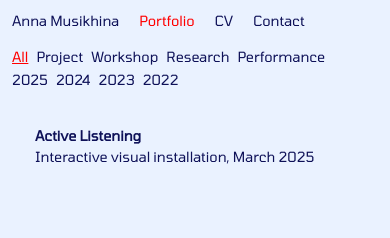
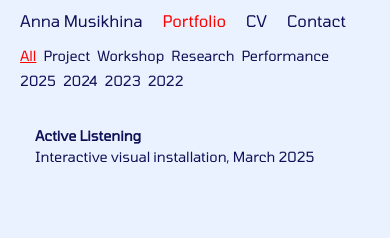
Before and after one commit to Brainspins/website, a plain HTML site: page portfolio.html in a window 390 px wide. Shown: the top 238 px of the page. Drawn offline with Linux system fonts and the light colour scheme.

Commit message:
Update site files

```diff
--- a/scripts/portfolio.js
+++ b/scripts/portfolio.js
@@ -29,15 +29,13 @@ document.addEventListener("DOMContentLoaded", function () {
 
     // === Wheel handler: scroll horizontally only on wide screens ===
     portfolioWrapper.addEventListener('wheel', (e) => {
-      // If viewport width is bigger than 768px, scroll horizontally; otherwise let vertical scroll happen
-      if (window.innerWidth > 768) {
-        if (e.deltaY !== 0) {
-          e.preventDefault();
-          portfolioWrapper.scrollLeft += e.deltaY;
-        }
+      const isHorizontalLayout = window.innerWidth > 768;
+      if (isHorizontalLayout && e.deltaY !== 0) {
+       e.preventDefault();
+       portfolioWrapper.scrollLeft += e.deltaY;
       }
-      // If small screen (<=768px), do nothing here so the page can scroll vertically.
     }, { passive: false });
+
   }
 
   // === In‐section carousel logic ===
--- a/styles/portfolio.css
+++ b/styles/portfolio.css
@@ -67,7 +67,7 @@ html, body {
 
 .filter-group {
   display: flex;
-  gap: 12px 8px;
+  gap: 12px 7px;
 }
 
 .filter-group span {
@@ -89,7 +89,7 @@ html, body {
   padding: 20px;
   margin-top: 80px; /* space for nav + filters */
   overflow-x: auto;
-  overflow-y: hidden;
+  overflow-y: auto;
   scroll-behavior: smooth;
   width: 100%;
   box-sizing: border-box;
@@ -278,12 +278,9 @@ html, body {
 }
 
 @media (max-width: 768px) {
-
-
   .carousel-img.active {
     width: 60vw;
   }
-
   .carousel-img.left,
   .carousel-img.right {
     width: 20vw;
@@ -291,23 +288,24 @@ html, body {
 }
 /* === Responsive behavior for small screens === */
 @media (max-width: 768px) {
-  /* 1) Stack each project-block in a column (no horizontal‐only row) */
   .portfolio-wrapper {
-    flex-wrap: wrap;       /* allow blocks to stack in vertical rows */
-    overflow-x: auto;      /* still allow horizontal panning if desired */
-    overflow-y: visible;   /* let the body/page scroll vertically */
+    flex-wrap: wrap;
+    flex-direction: column;
+    overflow-x: auto;
+    overflow-y: visible;  /* ❌ not enough for real scroll */
     position: absolute;
-    top: 12px;   /* same offset as before */
-    left: 0;
-    right: 0;
-    bottom: auto; /* remove bottom:0 so wrapper can expand in height */
+    top: 12px;
+    left: auto;
+    right: auto;
+    bottom: auto;
     display: flex;
-    gap: 20px;   /* gap remains between blocks */
+    gap: 20px;
     padding: 20px;
-    white-space: normal;  /* allow text inside each block to wrap */
+    white-space: normal;
     scroll-behavior: smooth;
     z-index: 10;
   }
+
 
   /* 2) Make each project‐block take full width (minus gutters) */
   .project-block {
@@ -354,37 +352,19 @@ html, body {
     padding: 0 8px;             /* slight inner padding */
   }
 
-  .filters {
-    font-size: 14px;
-    gap: 6px;
-    padding: 8px 12px;
-  }
-  .navbar {
-    font-size: 14px;
-    padding: 0 12px;
-  }
-  .navbar {
-    position: sticky;
-    top: 0;
-    z-index: 100;
-  }
-  .filters {
-    position: sticky;
-    top: 40px;                 /* just below the 40px navbar */
-    background: #EAF2FF;
-    z-index: 90;
-  }
+
 
 /* Fix the left text part of the first project block on wide screens */
 @media (min-width: 1024px) {
   .project-block:first-child {
-    position: sticky;
+    position: fixed;
     left: 0;
-    top: 80px; /* adjust if needed based on nav+filters height */
+    top: calc(40px + 40px); /* navbar + filters */
     background: #EAF2FF;
     z-index: 5;
     box-shadow: 10px 0 10px -10px rgba(0, 0, 0, 0.1);
   }
+
 
   .project-block:first-child .carousel {
     position: relative;
--- a/styles/style.css
+++ b/styles/style.css
@@ -16,7 +16,6 @@ html, body {
   overflow-x: hidden; /* prevent horizontal scrollbar */
 }
 
-/* === 2) Navigation Bar (fixed at top; matches portfolio style) === */
 .navbar {
 position: fixed;
 top: 0;
@@ -36,6 +35,7 @@ html, body {
 .navbar a {
   text-decoration: none;
   color: #0E1158;
+  cursor: pointer;
 }
 
 .navbar a.active {
@@ -165,8 +165,8 @@ main {
 
 @media (max-width: 600px) {
   .navbar {
-    padding: 0 10px;
-    gap: 12px;
+    padding: 0 20px;
+    gap: 20px;
   }
   .intro-whats-on {
     padding: 10px 20px;
```
Also changed, not shown: index.html (+8 -7 lines). Lines whose indentation alone changed are shown as unchanged.
